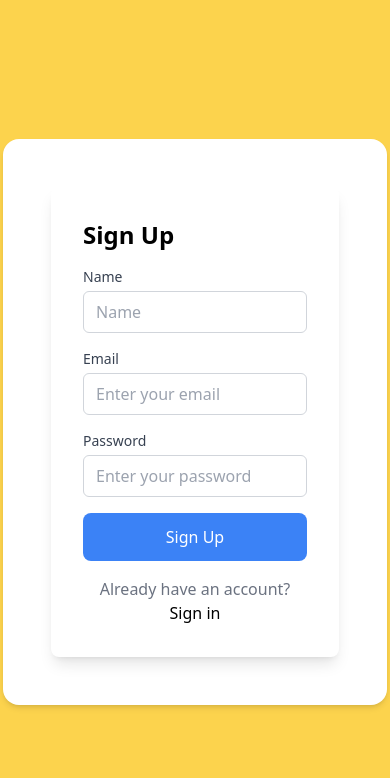
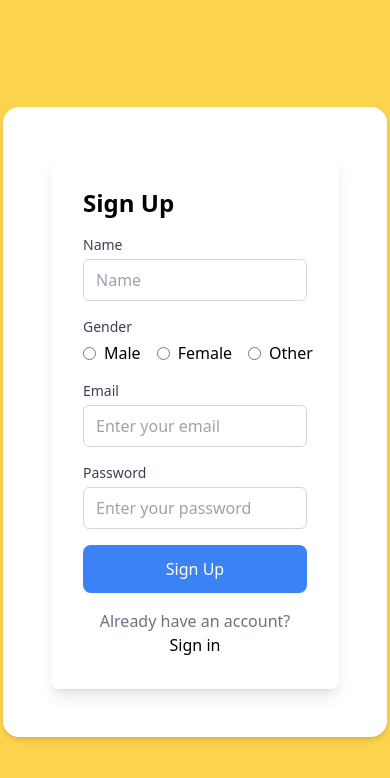
Before and after one commit to shresthastephen/Quizz, a React (Vite) app: page /signup in a window 390 px wide. Shown: the top 778 px of the page. Built offline with nearby package versions, Linux system fonts and the light colour scheme.

Commit message:
made navbar more responsive using hamburger menu, made cardslider more functional, and integrated api for signup sign in

```diff
--- a/src/components/CardSlider.jsx
+++ b/src/components/CardSlider.jsx
@@ -1,24 +1,30 @@
 import React, { useState } from "react";
+import { useNavigate } from "react-router-dom";
 import "./style/CardSlider.css";
 import Vector1 from "../assets/Vector1.png";
 import Vector2 from "../assets/Vector2.png";
 
 const QuizCards = () => {
+  const navigate = useNavigate(); // Initialize navigation
+
   const initialCards = [
     {
       title: "ENTRANCE",
       description:
         "Prepare for entrance exams with expert guidance tailored to help you achieve your desired score.",
+      route: "/entrance", // Define the route
     },
     {
       title: "IELTS/PTE",
       description:
         "Prepare for IELTS and PTE with expert guidance tailored to help you achieve your desired score.",
+      route: "/testguides",
     },
     {
       title: "QUIZ",
       description:
         "Prepare for quizzes with expert guidance tailored to help you achieve your desired score.",
+      route: "/mocktest",
     },
   ];
 
@@ -48,6 +54,10 @@ const QuizCards = () => {
     }, 200);
   };
 
+  const handleCardClick = (route) => {
+    navigate(route); // Navigate to the clicked card's route
+  };
+
   return (
     <div className="quiz-cards-container">
       <button className="control-btn previous" onClick={handlePrevious}>
@@ -58,10 +68,9 @@ const QuizCards = () => {
           {cards.map((card, index) => (
             <div
               key={index}
-              className={`quiz-card
-             ${index === 1 ? "active" : ""}`}
+              className={`quiz-card ${index === 1 ? "active" : ""}`}
+              onClick={() => handleCardClick(card.route)} // Make card clickable
             >
-              {/* <div className="card-icon"><img src ={image}></img></div> */}
               <h3>{card.title}</h3>
               <p>{card.description}</p>
             </div>
--- a/src/components/Footer.jsx
+++ b/src/components/Footer.jsx
@@ -22,7 +22,7 @@ function Footer() {
         {/* Navigation Links */}
         <ul className="flex gap-6 text-gray-300 text-m">
           <li>
-            <Link to="/about" className="hover:text-yellow-400 transition">
+            <Link to="/AboutUs" className="hover:text-yellow-400 transition">
               About Us
             </Link>
           </li>
--- a/src/components/Nav.jsx
+++ b/src/components/Nav.jsx
@@ -1,5 +1,6 @@
 import React, { useState } from "react";
 import { Link, useNavigate } from "react-router-dom";
+import { Menu, X } from "lucide-react";
 
 const menuItems = [
   { name: "About Us", link: "/AboutUs" },
@@ -33,6 +34,7 @@ const menuItems = [
 
 const Nav = () => {
   const [openDropdown, setOpenDropdown] = useState(null);
+  const [menuOpen, setMenuOpen] = useState(false);
   const navigate = useNavigate();
 
   const handleDropdown = (index) => {
@@ -48,27 +50,39 @@ const Nav = () => {
   };
 
   return (
-    <header className="bg-[#FFAC10] px-10 py-5 shadow-md">
-      <nav className="flex justify-between items-center">
-        {/* Left Title */}
+    <header className="bg-[#FFAC10] px-6 py-4 shadow-md">
+      <nav className="flex justify-between items-center relative">
+        {/* Logo */}
         <div className="text-2xl font-bold text-white">
           <Link to="/">QUIZZPRO</Link>
         </div>
 
-        {/* Middle Links */}
-        <ul className="flex gap-8">
+        {/* Hamburger Menu for Mobile */}
+        <button
+          className="lg:hidden text-white focus:outline-none"
+          onClick={() => setMenuOpen(!menuOpen)}
+        >
+          {menuOpen ? <X size={30} /> : <Menu size={30} />}
+        </button>
+
+        {/* Desktop & Mobile Menu */}
+        <ul
+          className={`absolute lg:static bg-[#FFAC10] pt-4 pb-4 pl-4 pr-4 rounded-[25px] lg:flex lg:items-center gap-8 top-16 left-0 w-full lg:w-auto transform ${
+            menuOpen ? "translate-y-0" : "-translate-y-[500px]"
+          } lg:translate-y-0 transition-all duration-300 ease-in-out lg:flex-row flex flex-col lg:space-x-6 space-y-4 lg:space-y-0`}
+        >
           {menuItems.map((item, index) => (
-            <li key={index} className="relative">
+            <li key={index} className="relative text-center lg:text-left">
               {item.dropdown ? (
                 <>
                   <button
                     onClick={() => handleDropdown(index)}
-                    className="text-lg font-medium text-black focus:text-white"
+                    className="text-lg font-medium text-black focus:text-white w-full lg:w-auto"
                   >
                     {item.name}
                   </button>
                   {openDropdown === index && (
-                    <ul className="absolute left-0 mt-2 bg-white w-44 rounded-md shadow-lg z-50">
+                    <ul className="absolute left-0 mt-2 bg-white w-44 rounded-md shadow-lg z-50 lg:text-left text-center">
                       {item.dropdown.map((subItem, subIndex) => (
                         <li key={subIndex}>
                           <Link
@@ -92,19 +106,35 @@ const Nav = () => {
               )}
             </li>
           ))}
+
+          {/* Mobile Buttons */}
+          <div className="flex flex-col gap-3 lg:hidden">
+            <button
+              onClick={handleRandomQuiz}
+              className="bg-white text-[#FFAC10] px-4 py-2 rounded-full text-lg"
+            >
+              Random Quiz
+            </button>
+            <button
+              onClick={handleSignIn}
+              className="bg-black text-white px-4 py-2 rounded-full text-lg"
+            >
+              Sign In
+            </button>
+          </div>
         </ul>
 
-        {/* Right Buttons */}
-        <div className="flex gap-4 justify-center">
+        {/* Desktop Buttons */}
+        <div className="hidden lg:flex gap-4">
           <button
             onClick={handleRandomQuiz}
-            className="bg-white text-[#FFAC10] px-4 py-2 rounded-full text-lg "
+            className="bg-white text-[#FFAC10] px-4 py-2 rounded-full text-lg"
           >
             Random Quiz
           </button>
           <button
             onClick={handleSignIn}
-            className="bg-black text-white px-4 py-2 rounded-full text-lg "
+            className="bg-black text-white px-4 py-2 rounded-full text-lg"
           >
             Sign In
           </button>
--- a/src/components/SignUp.jsx
+++ b/src/components/SignUp.jsx
@@ -5,6 +5,7 @@ import { signUpUser } from "../services/api"; // Import the sign-up API function
 const SignUp = () => {
   const [formData, setFormData] = useState({
     name: "",
+    gender: "",
     email: "",
     password: "",
   });
@@ -43,6 +44,8 @@ const SignUp = () => {
         navigate("/");
       }, 1500);
     } catch (error) {
+      console.error("Sign-Up error:", error);  // <-- Add this
+  console.error("Full response:", error.response);  // <-- Log full response
       setError(error.response?.data?.message || "Sign-Up failed. Please try again.");
       console.error("Sign-Up error:", error.response?.data || error.message);
     } finally {
@@ -92,6 +95,48 @@ const SignUp = () => {
                     className="w-full px-3 py-2 border border-gray-300 rounded-md focus:outline-none focus:ring-2 focus:ring-indigo-500"
                     required
                   />
+                </div>
+
+                {/* Gender Selection */}
+                <div className="mb-4">
+                  <label className="block text-sm font-medium text-gray-700 mb-1">
+                    Gender
+                  </label>
+                  <div className="flex space-x-4">
+                    <label className="inline-flex items-center">
+                      <input
+                        type="radio"
+                        name="gender"
+                        value="male"
+                        checked={formData.gender === "male"}
+                        onChange={handleChange}
+                        className="form-radio"
+                      />
+                      <span className="ml-2">Male</span>
+                    </label>
+                    <label className="inline-flex items-center">
+                      <input
+                        type="radio"
+                        name="gender"
+                        value="female"
+                        checked={formData.gender === "female"}
+                        onChange={handleChange}
+                        className="form-radio"
+                      />
+                      <span className="ml-2">Female</span>
+                    </label>
+                    <label className="inline-flex items-center">
+                      <input
+                        type="radio"
+                        name="gender"
+                        value="other"
+                        checked={formData.gender === "other"}
+                        onChange={handleChange}
+                        className="form-radio"
+                      />
+                      <span className="ml-2">Other</span>
+                    </label>
+                  </div>
                 </div>
 
                 {/* Email */}
```
